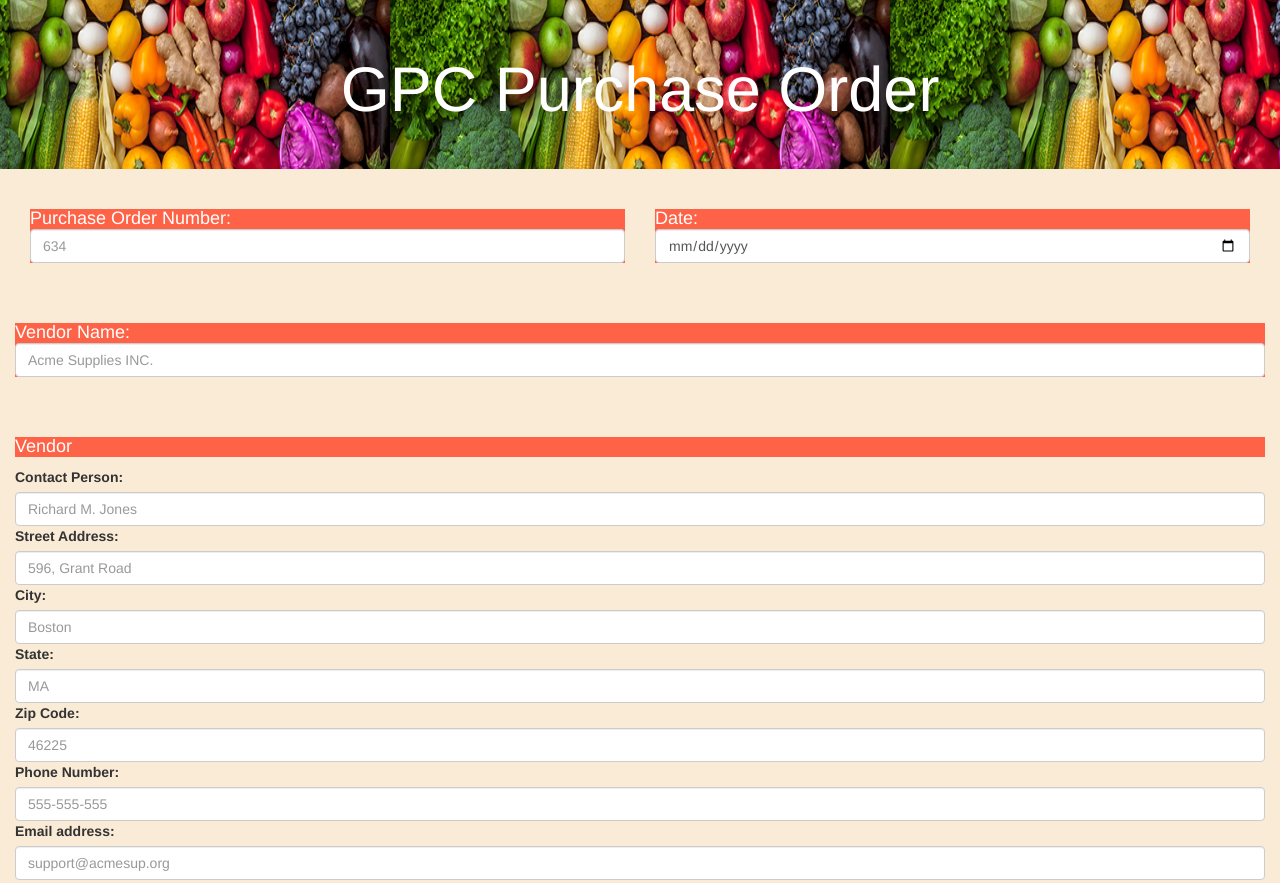
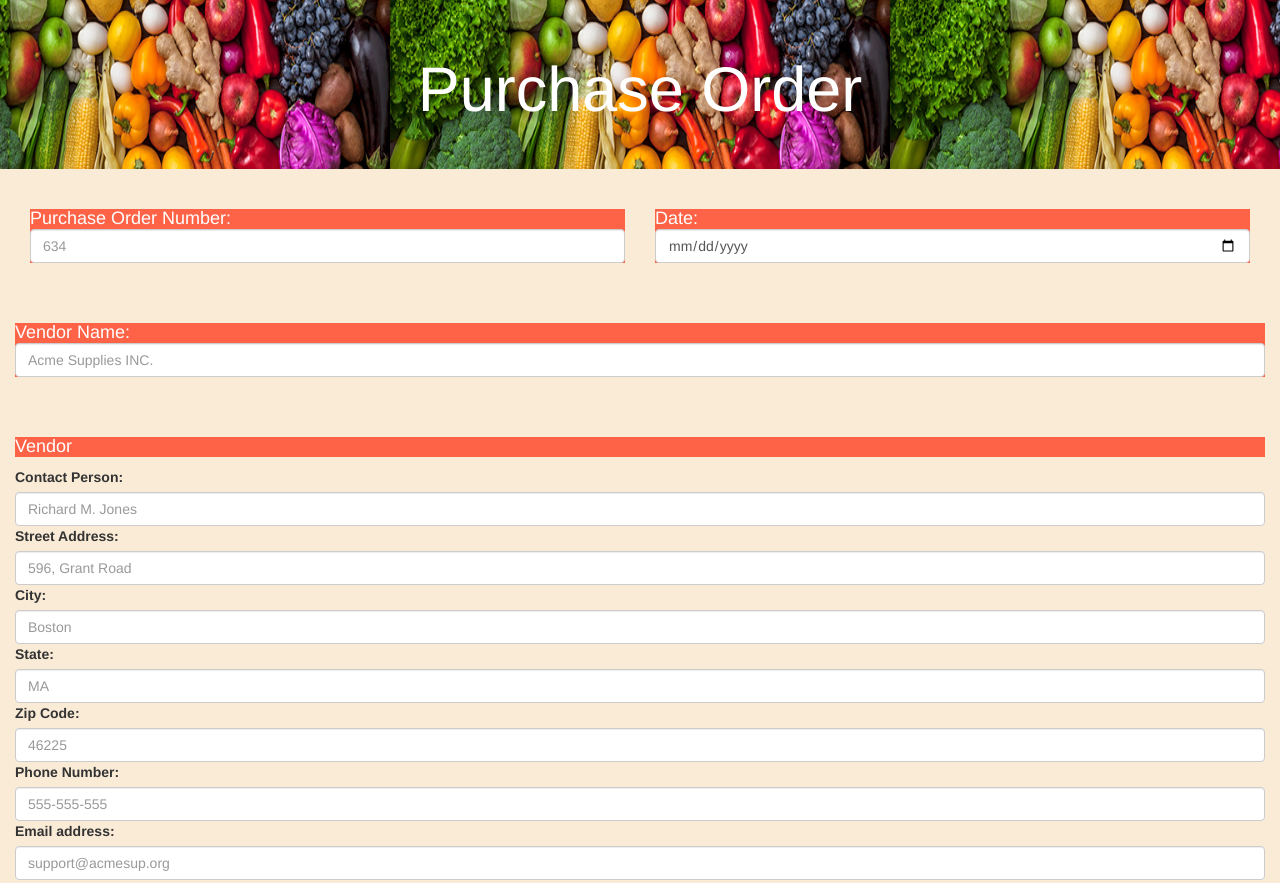
Before and after one commit to seymoneg/purchaseOrder, a plain HTML site: page index.html in a window 1280 px wide. Shown: the top 883 px of the page. Drawn offline with nearby package versions, Linux system fonts and the light colour scheme.

Commit message:
Update index.html

```diff
--- a/index.html
+++ b/index.html
@@ -43,7 +43,7 @@
 <body>
 
 <div class="jumbotron text-center">
-  <h1>GPC Purchase Order</h1>
+  <h1>Purchase Order</h1>
 </div>
 
 <!--Form for purchase order-->
```
